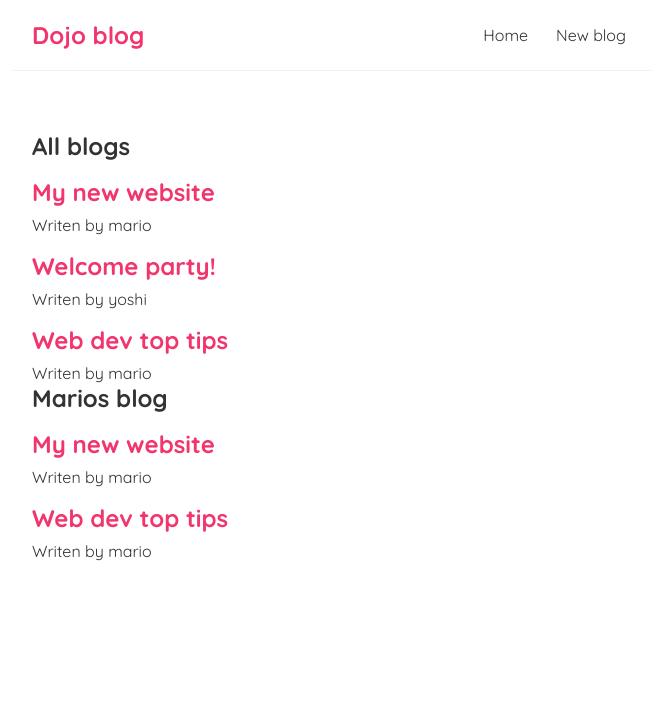
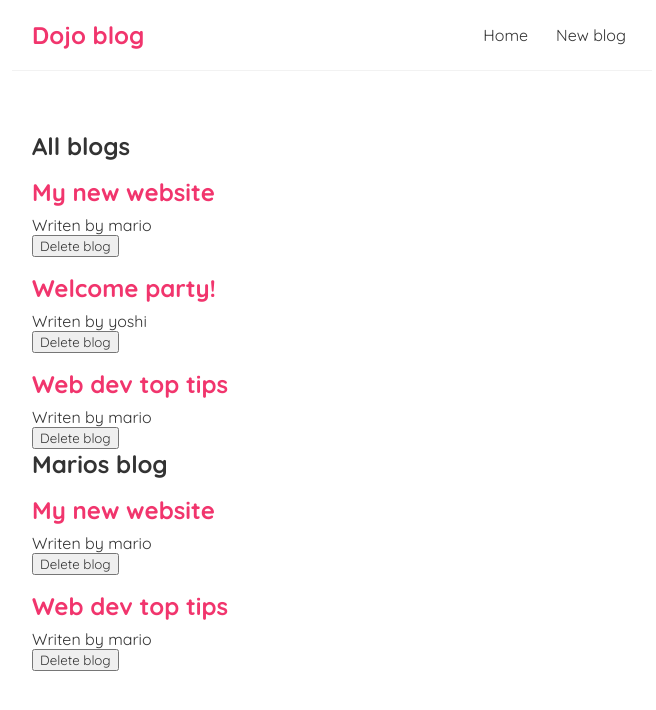
Before and after one commit to sinigers/React, a React (Create React App) app in the folder React-Study/dojo-blog/: page / in a window 1280 px wide. Shown: the top 710 px of the page, without its empty margins (308-964 px from the left). Built offline with nearby package versions, Linux system fonts and the light colour scheme.

Commit message:
Functions as Props /del blog elemet using id /

```diff
--- a/React-Study/dojo-blog/src/blogList.js
+++ b/React-Study/dojo-blog/src/blogList.js
@@ -1,7 +1,4 @@
-const BlogList = ({blogs, title}) => {
-// variant 2 na izpisvane ако  не пишем: const BlogList = (props)
-// const blogs=props.blogs;
-// const title=props.title;
+const BlogList = ({blogs, title, handleDelite}) => {
 
 
     return (
@@ -11,6 +8,7 @@ const BlogList = ({blogs, title}) => {
                 <div className="blog-preview" key={blog.id}>
                     <h2>{blog.title}</h2>
                     <p>Writen by {blog.author}</p>
+                    <button onClick={()=> handleDelite(blog.id)}>Delete blog</button>
                 </div>
             ))}
         </div>
```
